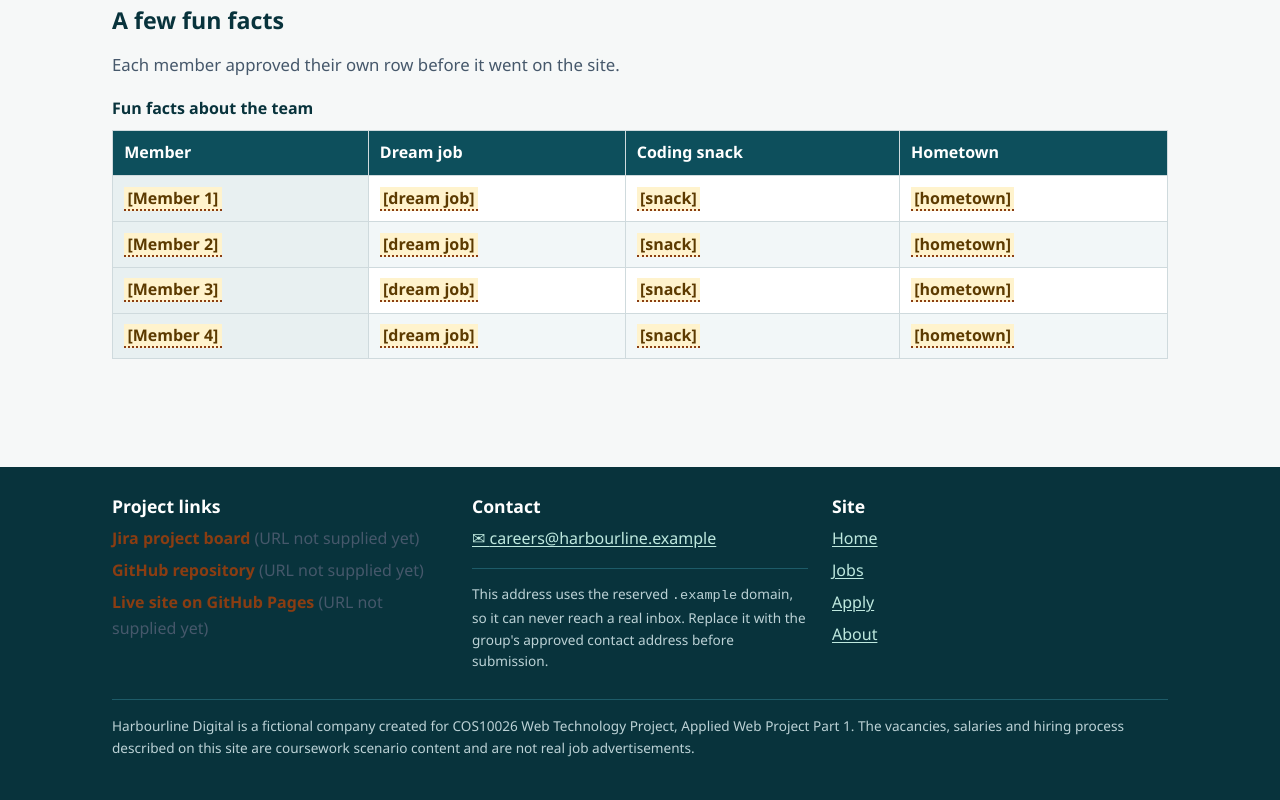
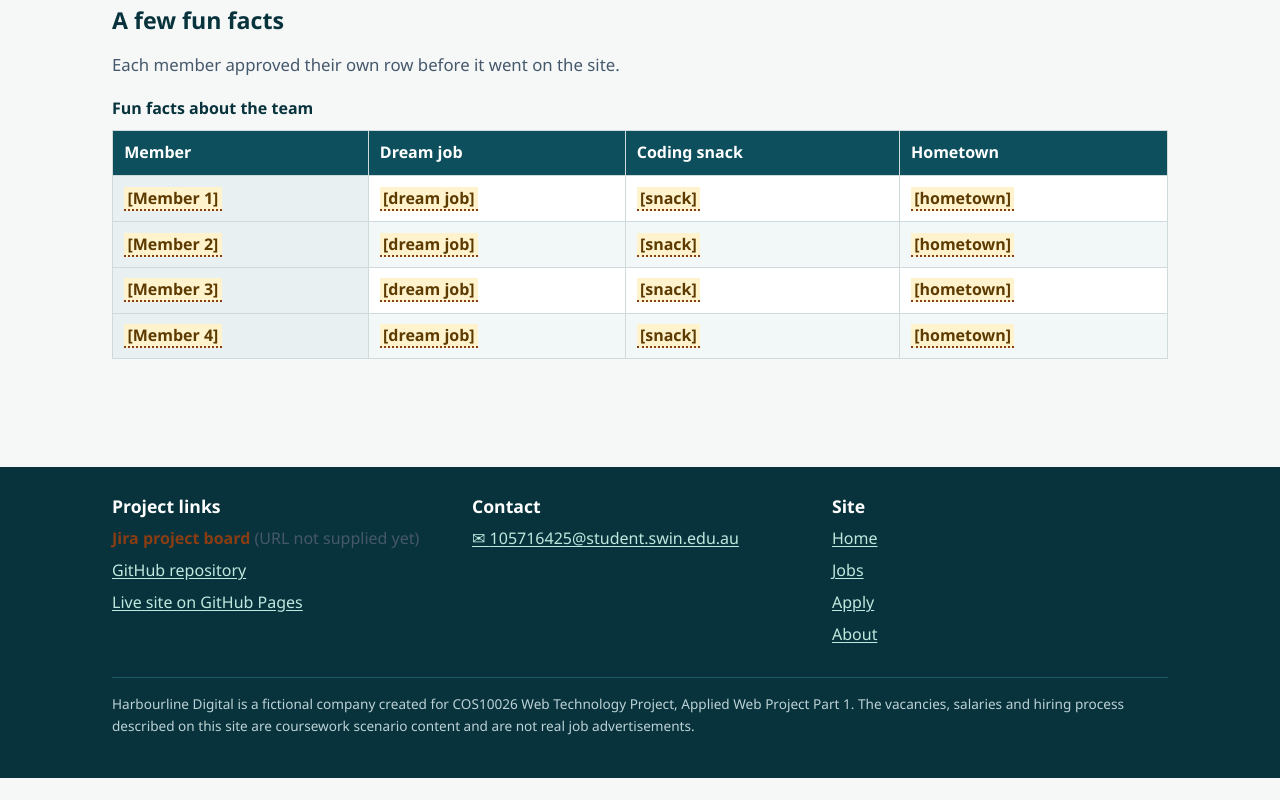
Before and after one commit to dangminh232006/Web-Project-Group-3, a plain HTML site: page about.html in a window 1280 px wide. Shown: the part 2159-2959 px from the top of the page. After the commit the page ends 2937 px from the top, so only its background shows below. Drawn offline with Linux system fonts and the light colour scheme.

Commit message:
feat: embed live repository, GitHub Pages and contact links in the footer
The footer previously carried three pending markers because no real URLs
existed. Three are now live on all four pages:

  GitHub repository  https://github.com/dangminh232006/Web-Project-Group-3
  GitHub Pages site  https://dangminh232006.github.io/Web-Project-Group-3/
  Contact email      105716425@student.swin.edu.au

The Jira board link stays a visible pending marker rather than a dead
link, because the board does not exist yet. The only Atlassian site
reachable from this workspace belongs to a different unit and grants
Confluence scopes only.

Docs updated to match reality: README, release checklist, requirements
matrix and decision D-13 no longer describe the site as undeployed.

```diff
--- a/about.html
+++ b/about.html
@@ -253,9 +253,9 @@
 
   <!-- Shared footer. The brief asks for four things here: a Jira project link,
        a GitHub repository link, the live GitHub Pages link and an email link.
-       Where a real URL has not been supplied yet the item is shown as an
-       explicit pending marker rather than a link that goes nowhere. Every
-       pending item is tracked in docs/release-checklist.md. -->
+       Three are live. The Jira board does not exist yet, so it is shown as an
+       explicit pending marker rather than a link that goes nowhere - see
+       docs/release-checklist.md. -->
   <footer id="site-footer">
     <div class="wrap">
       <div class="footer-grid">
@@ -263,21 +263,16 @@
           <h2>Project links</h2>
           <ul>
             <li><span class="pending">Jira project board</span></li>
-            <li><span class="pending">GitHub repository</span></li>
-            <li><span class="pending">Live site on GitHub Pages</span></li>
+            <li><a href="https://github.com/dangminh232006/Web-Project-Group-3">GitHub repository</a></li>
+            <li><a href="https://dangminh232006.github.io/Web-Project-Group-3/">Live site on GitHub Pages</a></li>
           </ul>
         </div>
 
         <div>
           <h2>Contact</h2>
           <ul>
-            <li><a href="mailto:careers@harbourline.example">careers@harbourline.example</a></li>
+            <li><a href="mailto:105716425@student.swin.edu.au">105716425@student.swin.edu.au</a></li>
           </ul>
-          <p class="footer-note">
-            This address uses the reserved <code>.example</code> domain, so it can
-            never reach a real inbox. Replace it with the group's approved contact
-            address before submission.
-          </p>
         </div>
 
         <div>
```
Also changed, not shown: apply.html (+6 -11 lines), index.html (+6 -11 lines), jobs.html (+6 -11 lines), 4 other files.
